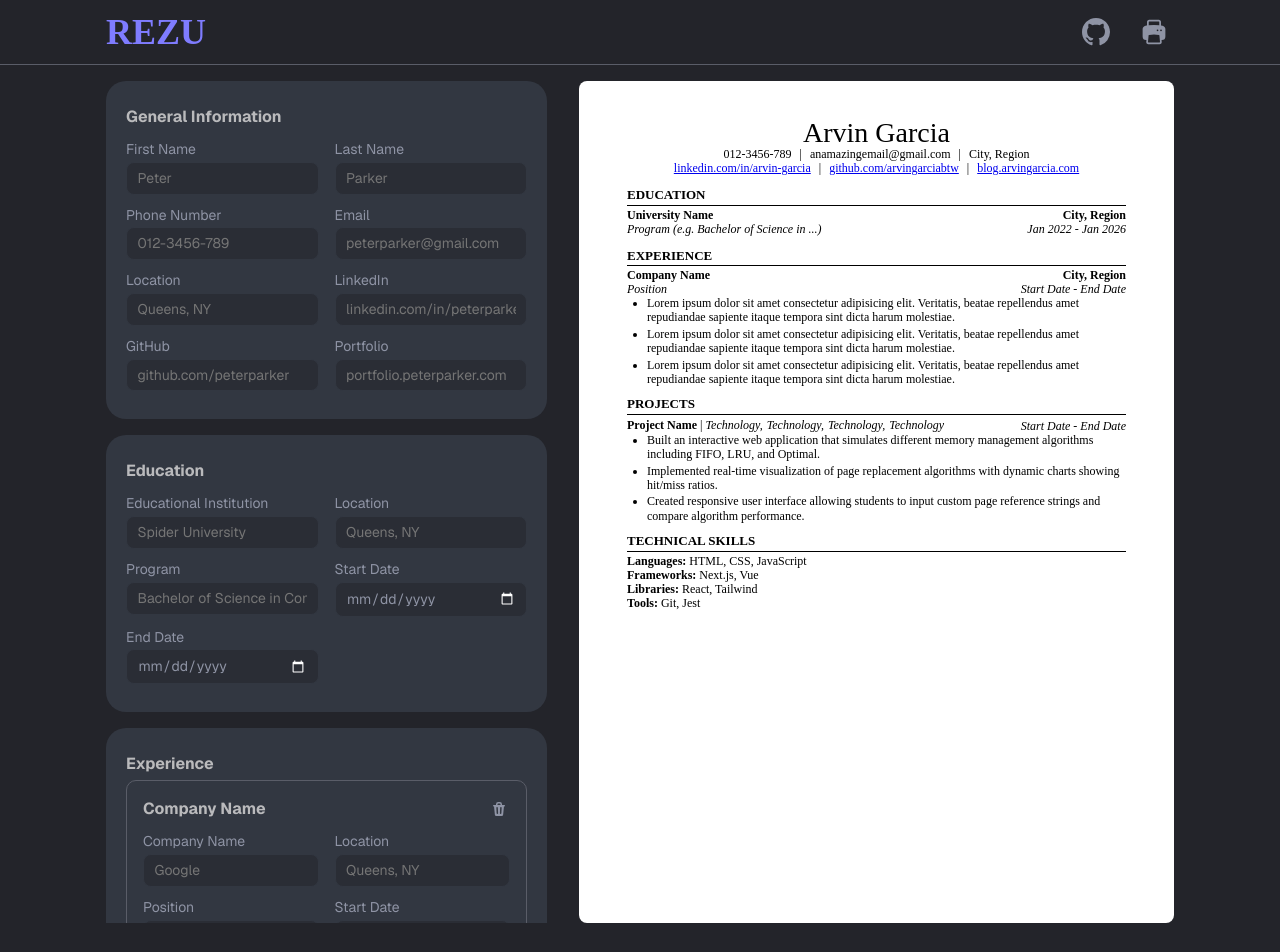
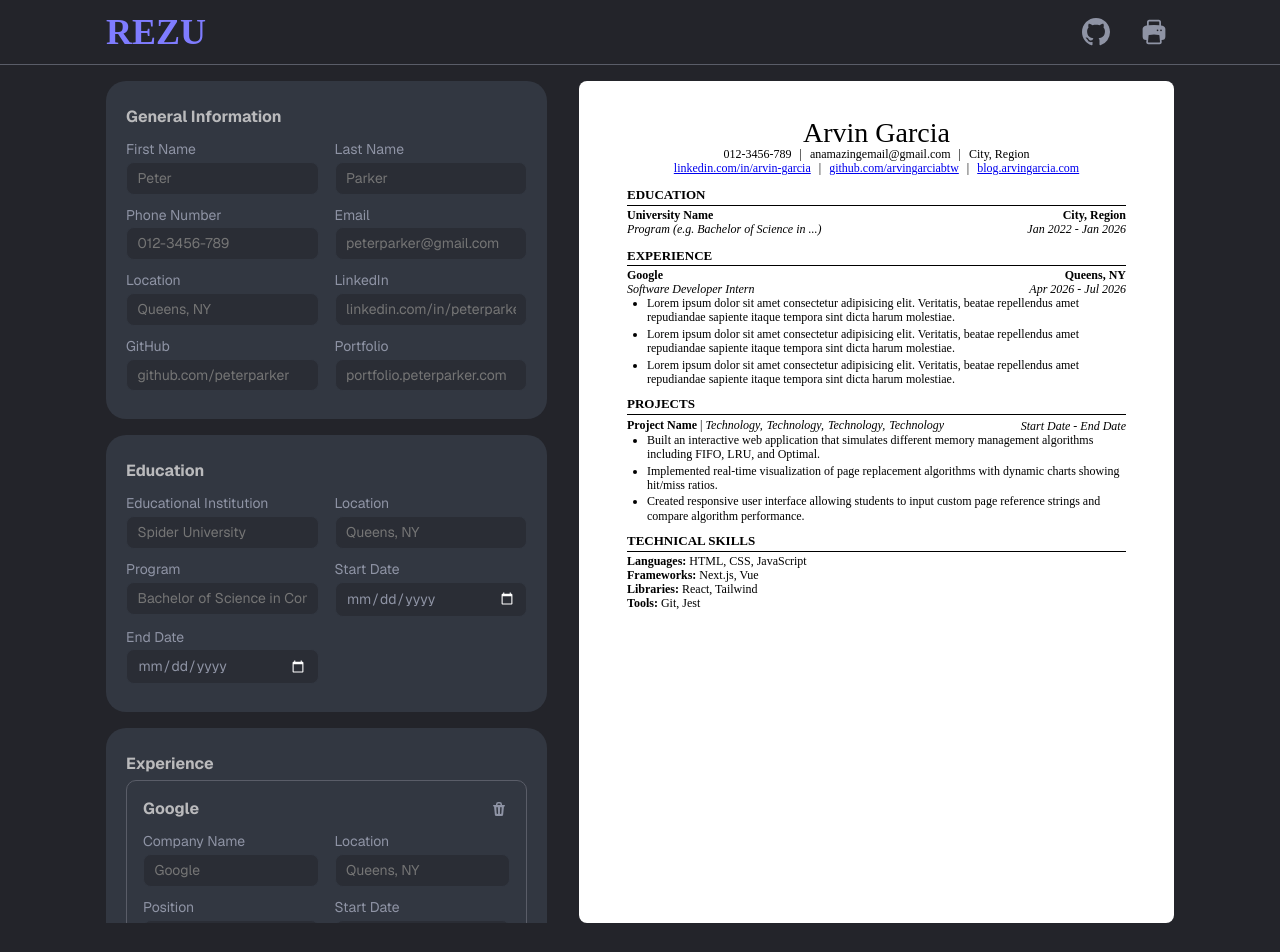
Before and after one commit to arvingarciabtw/the-odin-project, a React (Vite) app in the folder full-stack-javascript/fsj-04-react/21-cv-application/: page / in a window 1280 px wide. Shown: the top 952 px of the page. Built offline with nearby package versions, Linux system fonts and the light colour scheme; a web font is replaced by a local one.

Commit message:
feat: implement experience section functionality

```diff
--- a/full-stack-javascript/fsj-04-react/21-cv-application/src/components/App.jsx
+++ b/full-stack-javascript/fsj-04-react/21-cv-application/src/components/App.jsx
@@ -1,13 +1,40 @@
+import { useState } from "react";
 import "../styles/App.css";
 import NavBar from "./NavBar.jsx";
 import Main from "./Main.jsx";
 import Footer from "./Footer.jsx";
+import { v4 as uuidv4 } from "uuid";
 
 function App() {
+  const [experienceInfo, setExperienceInfo] = useState([
+    {
+      id: uuidv4(),
+      companyName: "Google",
+      location: "Queens, NY",
+      position: "Software Developer Intern",
+      startDate: "2026-04-01",
+      endDate: "2026-07-01",
+      descriptions: [
+        {
+          id: uuidv4(),
+          text: "Lorem ipsum dolor sit amet consectetur adipisicing elit. Veritatis, beatae repellendus amet repudiandae sapiente itaque tempora sint dicta harum molestiae.",
+        },
+        {
+          id: uuidv4(),
+          text: "Lorem ipsum dolor sit amet consectetur adipisicing elit. Veritatis, beatae repellendus amet repudiandae sapiente itaque tempora sint dicta harum molestiae.",
+        },
+        {
+          id: uuidv4(),
+          text: "Lorem ipsum dolor sit amet consectetur adipisicing elit. Veritatis, beatae repellendus amet repudiandae sapiente itaque tempora sint dicta harum molestiae.",
+        },
+      ],
+    },
+  ]);
+
   return (
     <>
       <NavBar />
-      <Main />
+      <Main experienceInfo={experienceInfo} setExperienceInfo={setExperienceInfo} />
       <Footer />
     </>
   );
--- a/full-stack-javascript/fsj-04-react/21-cv-application/src/components/ExperienceInfo.jsx
+++ b/full-stack-javascript/fsj-04-react/21-cv-application/src/components/ExperienceInfo.jsx
@@ -1,12 +1,24 @@
 import Section from "./Section.jsx";
 import Field from "./Field.jsx";
+import { v4 as uuidv4 } from "uuid";
 
-function Experience({ children }) {
+function Experience({
+  experience,
+  handleDeleteExperience,
+  handleChange,
+  handleDescriptionChange,
+  handleAddDescription,
+  handleDeleteDescription,
+}) {
   return (
     <div className="experience-info">
       <div className="top">
-        <h1>Company Name</h1>
-        <button type="button" className="btn-delete-experience">
+        <h1>{experience.companyName}</h1>
+        <button
+          type="button"
+          className="btn-delete-experience"
+          onClick={() => handleDeleteExperience(experience.id)}
+        >
           <svg
             xmlns="http://www.w3.org/2000/svg"
             viewBox="0 0 16 16"
@@ -21,12 +33,62 @@ function Experience({ children }) {
           </svg>
         </button>
       </div>
-      <div className="experience-info-inputs">{children}</div>
+      <div className="experience-info-inputs">
+        <Field
+          name="Company Name"
+          type="text"
+          placeholder="Google"
+          value={experience.companyName}
+          onChange={(e) => handleChange(e, experience.id, "companyName")}
+        />
+        <Field
+          name="Location"
+          type="text"
+          placeholder="Queens, NY"
+          value={experience.location}
+          onChange={(e) => handleChange(e, experience.id, "location")}
+        />
+        <Field
+          name="Position"
+          type="text"
+          placeholder="Software Developer Intern"
+          value={experience.position}
+          onChange={(e) => handleChange(e, experience.id, "position")}
+        />
+        <Field
+          name="Start Date"
+          type="date"
+          placeholder="Apr 2026"
+          value={experience.startDate}
+          onChange={(e) => handleChange(e, experience.id, "startDate")}
+        />
+        <Field
+          name="End Date"
+          type="date"
+          placeholder="Jul 2026"
+          value={experience.endDate}
+          onChange={(e) => handleChange(e, experience.id, "endDate")}
+        />
+      </div>
       <div className="experience-descriptions-container">
         <p>Descriptions</p>
-        <div className="textarea-container">
-          <textarea name="description" id="description"></textarea>
-          <button type="button" className="btn-delete-experience-description">
+        {experience.descriptions.map((description) => (
+          <div className="textarea-container" key={description.id}>
+            <textarea
+              name="description"
+              id="description"
+              value={description.text}
+              onChange={(e) =>
+                handleDescriptionChange(e, experience.id, description.id)
+              }
+            ></textarea>
+            <button
+              type="button"
+              className="btn-delete-experience-description"
+              onClick={() =>
+                handleDeleteDescription(experience.id, description.id)
+              }
+            >
               <svg
                 xmlns="http://www.w3.org/2000/svg"
                 viewBox="0 0 16 16"
@@ -37,56 +99,123 @@ function Experience({ children }) {
               </svg>
             </button>
           </div>
-        <div className="textarea-container">
-          <textarea name="description" id="description"></textarea>
-          <button type="button" className="btn-delete-experience-description">
-            <svg
-              xmlns="http://www.w3.org/2000/svg"
-              viewBox="0 0 16 16"
-              fill="currentColor"
-              className="size-4"
+        ))}
+      </div>
+      <button
+        type="button"
+        className="btn-add-experience-description"
+        onClick={() => handleAddDescription(experience.id)}
       >
-              <path d="M5.28 4.22a.75.75 0 0 0-1.06 1.06L6.94 8l-2.72 2.72a.75.75 0 1 0 1.06 1.06L8 9.06l2.72 2.72a.75.75 0 1 0 1.06-1.06L9.06 8l2.72-2.72a.75.75 0 0 0-1.06-1.06L8 6.94 5.28 4.22Z" />
-            </svg>
-          </button>
-        </div>
-        <div className="textarea-container">
-          <textarea name="description" id="description"></textarea>
-          <button type="button" className="btn-delete-experience-description">
-            <svg
-              xmlns="http://www.w3.org/2000/svg"
-              viewBox="0 0 16 16"
-              fill="currentColor"
-              className="size-4"
-            >
-              <path d="M5.28 4.22a.75.75 0 0 0-1.06 1.06L6.94 8l-2.72 2.72a.75.75 0 1 0 1.06 1.06L8 9.06l2.72 2.72a.75.75 0 1 0 1.06-1.06L9.06 8l2.72-2.72a.75.75 0 0 0-1.06-1.06L8 6.94 5.28 4.22Z" />
-            </svg>
-          </button>
-        </div>
-      </div>
-      <button type="button" className="btn-add-experience-description">
         Add Description
       </button>
     </div>
   );
 }
 
-function ExperienceInfo() {
+function ExperienceInfo({ experienceInfo, setExperienceInfo }) {
+  function handleAddExperience() {
+    setExperienceInfo([
+      ...experienceInfo,
+      {
+        id: uuidv4(),
+        companyName: "",
+        location: "",
+        position: "",
+        startDate: new Date().toISOString().slice(0, 10),
+        endDate: new Date().toISOString().slice(0, 10),
+        descriptions: [],
+      },
+    ]);
+  }
+
+  function handleDeleteExperience(id) {
+    setExperienceInfo(
+      experienceInfo.filter((experience) => experience.id !== id),
+    );
+  }
+
+  function handleChange(e, id, field) {
+    setExperienceInfo(
+      experienceInfo.map((experience) => {
+        if (experience.id === id) {
+          return { ...experience, [field]: e.target.value };
+        }
+        return experience;
+      }),
+    );
+  }
+
+  function handleAddDescription(experienceId) {
+    setExperienceInfo(
+      experienceInfo.map((experience) => {
+        if (experience.id === experienceId) {
+          return {
+            ...experience,
+            descriptions: [
+              ...experience.descriptions,
+              { id: uuidv4(), text: "" },
+            ],
+          };
+        }
+        return experience;
+      }),
+    );
+  }
+
+  function handleDeleteDescription(experienceId, descriptionId) {
+    setExperienceInfo(
+      experienceInfo.map((experience) => {
+        if (experience.id === experienceId) {
+          return {
+            ...experience,
+            descriptions: experience.descriptions.filter(
+              (description) => description.id !== descriptionId,
+            ),
+          };
+        }
+        return experience;
+      }),
+    );
+  }
+
+  function handleDescriptionChange(e, experienceId, descriptionId) {
+    setExperienceInfo(
+      experienceInfo.map((experience) => {
+        if (experience.id === experienceId) {
+          return {
+            ...experience,
+            descriptions: experience.descriptions.map((description) => {
+              if (description.id === descriptionId) {
+                return { ...description, text: e.target.value };
+              }
+              return description;
+            }),
+          };
+        }
+        return experience;
+      }),
+    );
+  }
+
   return (
     <Section heading="Experience">
       <div className="experience-info-container">
-        <Experience>
-          <Field name="Company Name" type="text" placeholder="Google" />
-          <Field name="Location" type="text" placeholder="Queens, NY" />
-          <Field
-            name="Position"
-            type="text"
-            placeholder="Software Developer Intern"
+        {experienceInfo.map((experience) => (
+          <Experience
+            key={experience.id}
+            experience={experience}
+            handleDeleteExperience={handleDeleteExperience}
+            handleChange={handleChange}
+            handleDescriptionChange={handleDescriptionChange}
+            handleAddDescription={handleAddDescription}
+            handleDeleteDescription={handleDeleteDescription}
           />
-          <Field name="Start Date" type="date" placeholder="Apr 2026" />
-          <Field name="End Date" type="date" placeholder="Jul 2026" />
-        </Experience>
-        <button type="button" className="btn-add-experience">
+        ))}
+        <button
+          type="button"
+          className="btn-add-experience"
+          onClick={handleAddExperience}
+        >
           Add Experience
         </button>
       </div>
--- a/full-stack-javascript/fsj-04-react/21-cv-application/src/components/Main.jsx
+++ b/full-stack-javascript/fsj-04-react/21-cv-application/src/components/Main.jsx
@@ -6,7 +6,7 @@ import ExperienceInfo from "./ExperienceInfo.jsx";
 import ProjectsInfo from "./ProjectsInfo.jsx";
 import TechnicalSkillsInfo from "./TechnicalSkillsInfo.jsx";
 
-function Main() {
+function Main({ experienceInfo, setExperienceInfo }) {
   // state variables for general information
   const [firstName, setFirstName] = useState("Arvin");
   const [lastName, setLastName] = useState("Garcia");
@@ -25,8 +25,8 @@ function Main() {
   const [program, setProgram] = useState(
     "Program (e.g. Bachelor of Science in ...)",
   );
-  const [educationStartDate, setEducationStartDate] = useState("2022");
-  const [educationEndDate, setEducationEndDate] = useState("2026");
+  const [educationStartDate, setEducationStartDate] = useState("2022-01-01");
+  const [educationEndDate, setEducationEndDate] = useState("2026-01-01");
 
   // state variables for technical skills
   const [language, setLanguage] = useState("");
@@ -75,11 +75,11 @@ function Main() {
     const inputs = document.querySelectorAll(".skills-info-container input");
 
     toBeAdded === "language" ? setLanguages([...languages, language]) : null;
-    toBeAdded === "framework"
+    toBeChanged === "framework"
       ? setFrameworks([...frameworks, framework])
       : null;
-    toBeAdded === "library" ? setLibraries([...libraries, library]) : null;
-    toBeAdded === "tool" ? setTools([...tools, tool]) : null;
+    toBeChanged === "library" ? setLibraries([...libraries, library]) : null;
+    toBeChanged === "tool" ? setTools([...tools, tool]) : null;
 
     inputs.forEach((input) => {
       input.value = "";
@@ -91,7 +91,10 @@ function Main() {
       <div className="sections-container">
         <GeneralInfo handleChange={handleChange} />
         <EducationInfo handleChange={handleChange} />
-        <ExperienceInfo handleChange={handleChange} />
+        <ExperienceInfo
+          experienceInfo={experienceInfo}
+          setExperienceInfo={setExperienceInfo}
+        />
         <ProjectsInfo handleChange={handleChange} />
         <TechnicalSkillsInfo
           technicalSkills={{
@@ -130,6 +133,7 @@ function Main() {
           educationStartDate: educationStartDate,
           educationEndDate: educationEndDate,
         }}
+        experienceInfo={experienceInfo}
         technicalSkillsInfo={{
           languages: languages,
           frameworks: frameworks,
--- a/full-stack-javascript/fsj-04-react/21-cv-application/src/components/Resume.jsx
+++ b/full-stack-javascript/fsj-04-react/21-cv-application/src/components/Resume.jsx
@@ -68,37 +68,36 @@ function Education({ educationInfo }) {
   );
 }
 
-function Experience() {
+function Experience({ experienceInfo }) {
   return (
     <section className="experience-container">
       <h2>EXPERIENCE</h2>
-      <div className="experience">
+      {experienceInfo.map((experience) => {
+        const formattedStartDate = format(experience.startDate, "MMM yyyy");
+        const formattedEndDate = format(experience.endDate, "MMM yyyy");
+
+        return (
+          <div className="experience" key={experience.id}>
             <div className="company-container">
-          <p>Company Name</p>
-          <p>City, Region</p>
+              <p>{experience.companyName}</p>
+              <p>{experience.location}</p>
             </div>
             <div className="position-container">
-          <p>Position</p>
-          <p>Start Date - End Date</p>
+              <p>{experience.position}</p>
+              <p>
+                {formattedStartDate} - {formattedEndDate}
+              </p>
             </div>
             <ul className="contributions-container">
-          <li className="contribution">
-            Lorem ipsum dolor sit amet consectetur adipisicing elit. Veritatis,
-            beatae repellendus amet repudiandae sapiente itaque tempora sint
-            dicta harum molestiae.
+              {experience.descriptions.map((description) => (
+                <li className="contribution" key={description.id}>
+                  {description.text}
                 </li>
-          <li className="contribution">
-            Lorem ipsum dolor sit amet consectetur adipisicing elit. Veritatis,
-            beatae repellendus amet repudiandae sapiente itaque tempora sint
-            dicta harum molestiae.
-          </li>
-          <li className="contribution">
-            Lorem ipsum dolor sit amet consectetur adipisicing elit. Veritatis,
-            beatae repellendus amet repudiandae sapiente itaque tempora sint
-            dicta harum molestiae.
-          </li>
+              ))}
             </ul>
           </div>
+        );
+      })}
     </section>
   );
 }
@@ -164,7 +163,7 @@ function Resume(props) {
     <div className="resume-container">
       <GeneralInformation generalInfo={props.generalInfo} />
       <Education educationInfo={props.educationInfo} />
-      <Experience />
+      <Experience experienceInfo={props.experienceInfo} />
       <Projects />
       <Skills technicalSkillsInfo={props.technicalSkillsInfo} />
     </div>
```
Lines whose indentation alone changed are shown as unchanged.
